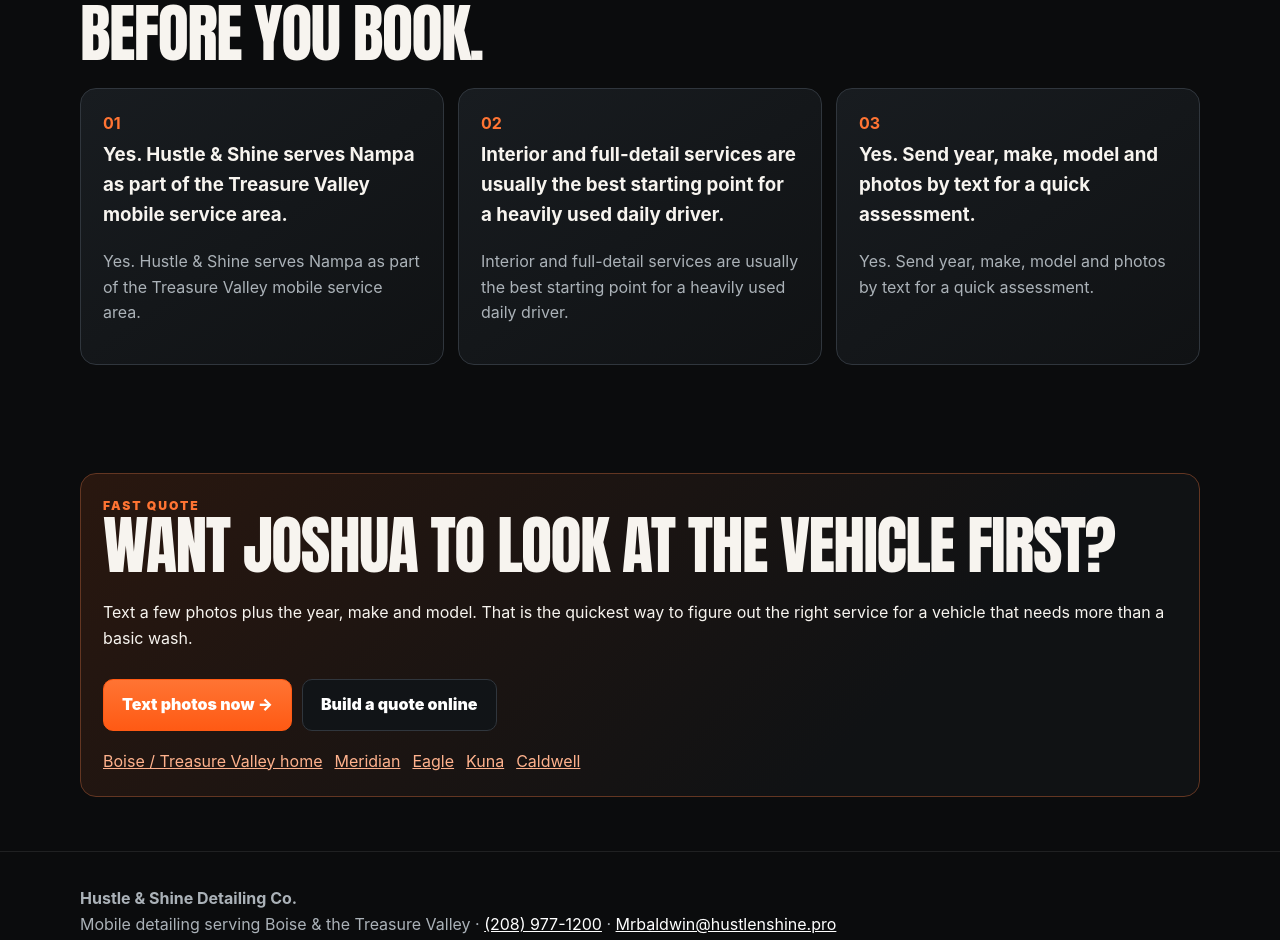
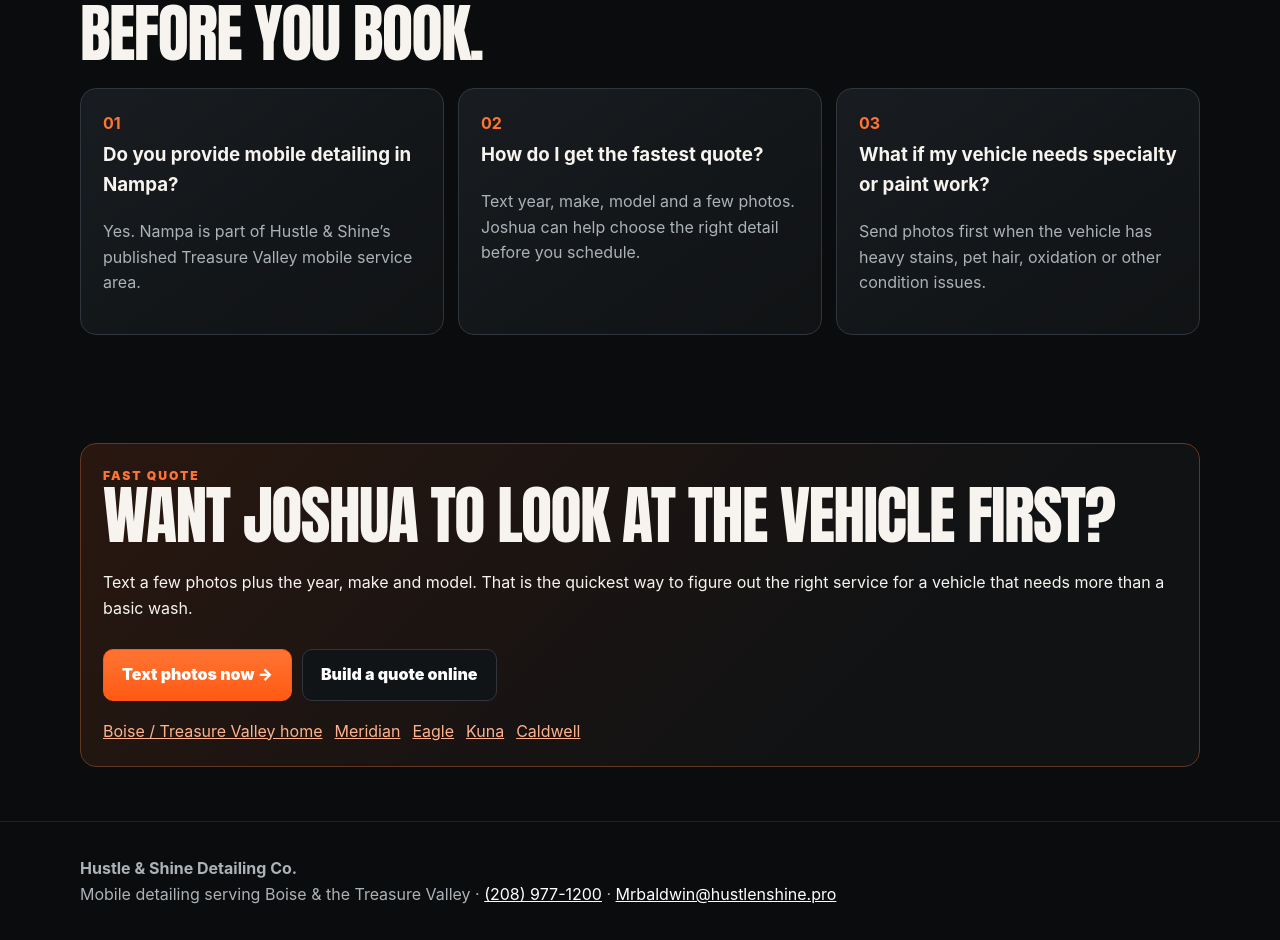
Before and after one commit to Hustle-N-Shine-Detailing/hns-web, a website: page mobile-detailing-nampa-id/index.html in a window 1280 px wide. Shown: the part 1820-2760 px from the top of the page. Drawn offline with Linux system fonts and the light colour scheme; no server answers.

Commit message:
Improve Nampa local FAQ content

```diff
--- a/mobile-detailing-nampa-id/index.html
+++ b/mobile-detailing-nampa-id/index.html
@@ -15,7 +15,7 @@
 <section class="hero"><div class="wrap"><div class="eyebrow">Nampa, Idaho · Mobile auto detailing</div><h1>Mobile detailing in <span>Nampa.</span></h1><p class="lead">Professional mobile detailing for Nampa daily drivers, family vehicles and work rigs — with clear pricing and direct communication with the owner.</p><div class="actions"><a class="btn primary" href="sms:+12089771200?&body=Hi%20Joshua%2C%20I%E2%80%99m%20in%20Nampa%20and%20want%20a%20fast%20detailing%20quote.%20I%E2%80%99ll%20send%20my%20year%2Fmake%2Fmodel%20and%20a%20few%20photos.">Text photos for a quote →</a><a class="btn outline" href="/?utm_source=local_page&utm_medium=organic&utm_campaign=nampa_seo#services">See services &amp; pricing</a></div><div class="proof"><div><strong>Owner-operated</strong><small>You deal directly with Joshua.</small></div><div><strong>Mobile service</strong><small>Home, work or another approved location.</small></div><div><strong>Clear scope</strong><small>Know what is being done before the job starts.</small></div></div></div></section>
 <section class="section"><div class="wrap split"><div><div class="eyebrow">Detailing without the runaround</div><h2>Built for real daily drivers.</h2><p class="lead">If the vehicle has stains, pet hair, heavy dirt, oxidation or other condition issues, send photos before booking. That keeps the quote realistic and prevents surprise add-ons after the work starts.</p></div><div class="card"><h3>Popular services</h3><ul class="list"><li><strong>Interior Restoration</strong><br><span class="muted">Vacuum, surfaces, glass, carpets and upholstery.</span></li><li><strong>Signature Full Detail</strong><br><span class="muted">Inside-and-out reset for daily drivers and family vehicles.</span></li><li><strong>Exterior / Paint Care</strong><br><span class="muted">Wash, gloss, correction and protection based on paint condition.</span></li></ul></div></div></section>
 <section class="section"><div class="wrap"><div class="eyebrow">How it works</div><h2>Get the right service the first time.</h2><div class="grid"><article class="card"><b>01</b><h3>Pick a service</h3><p>Use the online pricing flow if you already know what the vehicle needs.</p></article><article class="card"><b>02</b><h3>Or text photos</h3><p>If the condition is hard to describe, send photos and the vehicle year, make and model.</p></article><article class="card"><b>03</b><h3>Confirm the job</h3><p>Scope, price and scheduling are confirmed before the detail begins.</p></article></div></div></section>
-<section class="section"><div class="wrap"><div class="eyebrow">Nampa detailing questions</div><h2>Before you book.</h2><div class="grid"><article class="card"><b>01</b><h3>Yes. Hustle &amp; Shine serves Nampa as part of the Treasure Valley mobile service area.</h3><p>Yes. Hustle &amp; Shine serves Nampa as part of the Treasure Valley mobile service area.</p></article><article class="card"><b>02</b><h3>Interior and full-detail services are usually the best starting point for a heavily used daily driver.</h3><p>Interior and full-detail services are usually the best starting point for a heavily used daily driver.</p></article><article class="card"><b>03</b><h3>Yes. Send year, make, model and photos by text for a quick assessment.</h3><p>Yes. Send year, make, model and photos by text for a quick assessment.</p></article></div></div></section>
+<section class="section"><div class="wrap"><div class="eyebrow">Nampa detailing questions</div><h2>Before you book.</h2><div class="grid"><article class="card"><b>01</b><h3>Do you provide mobile detailing in Nampa?</h3><p>Yes. Nampa is part of Hustle & Shine’s published Treasure Valley mobile service area.</p></article><article class="card"><b>02</b><h3>How do I get the fastest quote?</h3><p>Text year, make, model and a few photos. Joshua can help choose the right detail before you schedule.</p></article><article class="card"><b>03</b><h3>What if my vehicle needs specialty or paint work?</h3><p>Send photos first when the vehicle has heavy stains, pet hair, oxidation or other condition issues.</p></article></div></div></section>
 <section class="section"><div class="wrap"><div class="cta"><div class="eyebrow">Fast quote</div><h2>Want Joshua to look at the vehicle first?</h2><p>Text a few photos plus the year, make and model. That is the quickest way to figure out the right service for a vehicle that needs more than a basic wash.</p><div class="actions"><a class="btn primary" href="sms:+12089771200?&body=Hi%20Joshua%2C%20I%E2%80%99m%20in%20Nampa%20and%20want%20a%20fast%20detailing%20quote.%20I%E2%80%99ll%20send%20my%20year%2Fmake%2Fmodel%20and%20a%20few%20photos.">Text photos now →</a><a class="btn outline" href="/?utm_source=local_page&utm_medium=organic&utm_campaign=nampa_seo#services">Build a quote online</a></div><div class="related"><a href="../">Boise / Treasure Valley home</a><a href="../mobile-detailing-meridian-id/">Meridian</a><a href="../mobile-detailing-eagle-id/">Eagle</a><a href="../mobile-detailing-kuna-id/">Kuna</a><a href="../mobile-detailing-caldwell-id/">Caldwell</a></div></div></div></section>
 </main>
 <footer class="footer"><div class="wrap"><strong>Hustle &amp; Shine Detailing Co.</strong><br>Mobile detailing serving Boise &amp; the Treasure Valley · <a href="tel:+12089771200">(208) 977-1200</a> · <a href="mailto:Mrbaldwin@hustlenshine.pro">Mrbaldwin@hustlenshine.pro</a></div></footer>
```
